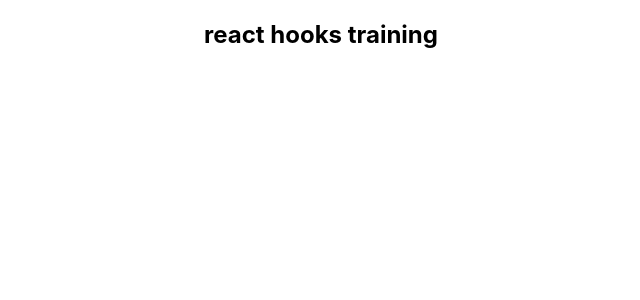
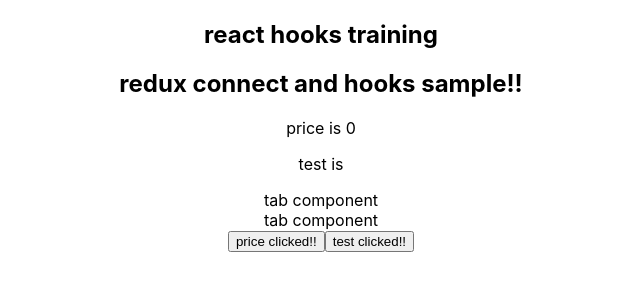
Before and after one commit to ryubb/react-sample, a React (Create React App) app: page /redux in a window 1280 px wide. Shown: the top 300 px of the page, without its empty margins (319-959 px from the left). Built offline with nearby package versions, Linux system fonts and the light colour scheme.

Commit message:
feat:useSelectorのパフォーマンスチェック

```diff
--- a/src/App.tsx
+++ b/src/App.tsx
@@ -5,6 +5,7 @@ import "./App.css";
 import Memo from "./components/Memo";
 import Container from "./components/Container";
 import Context from "./components/Context";
+import Redux from "./components/Redux";
 
 function App() {
   return (
@@ -14,6 +15,7 @@ function App() {
         <Route exact path="/memo" component={Memo} />
         <Route exact path="/container" component={Container} />
         <Route exact path="/context" component={Context} />
+        <Route exact path="/redux" component={Redux} />
       </Router>
     </div>
   );
--- /dev/null
+++ b/src/components/Redux/Child.tsx
@@ -0,0 +1,17 @@
+import React, { FC } from "react";
+import { useSelector } from "react-redux";
+import GrandChild from "./GrandChild";
+
+interface Props {}
+const ChildComponent: FC<Props> = (props: Props) => {
+  console.log("redux children");
+  const price = useSelector((state: { price: number }) => state.price);
+  return (
+    <div>
+      tab component
+      <GrandChild price={price} />
+    </div>
+  );
+};
+
+export default ChildComponent;
--- /dev/null
+++ b/src/components/Redux/GrandChild.tsx
@@ -0,0 +1,13 @@
+import React, { FC } from "react";
+import { useSelector } from "react-redux";
+
+interface Props {
+  price: number;
+}
+const GrandChild: FC<Props> = ({ price }: Props) => {
+  console.log("redux grand child");
+
+  return <div>tab component</div>;
+};
+
+export default GrandChild;
--- /dev/null
+++ b/src/components/Redux/index.tsx
@@ -0,0 +1,38 @@
+import React, { FC } from "react";
+import { useSelector, useDispatch, connect } from "react-redux";
+import Child from "./Child";
+import { State } from "../..";
+
+interface Props {}
+const Redux: FC<State> = ({ price, test }: State) => {
+  console.log("redux parent");
+  // const { price, test } = useSelector(({ price, test }: State) => ({
+  //   price,
+  //   test,
+  // }));
+  const dispatch = useDispatch();
+
+  const onClickPrice = () => {
+    dispatch({ type: "ADDTAX", price: price + 2 });
+  };
+  const onClick = () => {
+    dispatch({ type: "TEST", test: "new value" });
+  };
+
+  return (
+    <div>
+      <h2>redux connect and hooks sample!!</h2>
+      <p>price is {price}</p>
+      <p>test is {test}</p>
+      <Child />
+      <button onClick={onClickPrice}>price clicked!!</button>
+      <button onClick={onClick}>test clicked!!</button>
+    </div>
+  );
+};
+
+const mapState = (state: State) => ({
+  price: state.price,
+  test: state.test,
+});
+export default connect(mapState)(Redux);
--- a/src/index.tsx
+++ b/src/index.tsx
@@ -1,14 +1,59 @@
-import React from 'react';
-import ReactDOM from 'react-dom';
-import './index.css';
-import App from './App';
-import reportWebVitals from './reportWebVitals';
+import React from "react";
+import ReactDOM from "react-dom";
+import "./index.css";
+import App from "./App";
+import { createStore } from "redux";
+import { Provider } from "react-redux";
+import reportWebVitals from "./reportWebVitals";
+
+// ActionCreator
+export interface State {
+  price: number;
+  test: string;
+}
+interface Test {
+  type: string;
+  test: string;
+}
+interface ActionType extends Test {
+  type: string;
+  price: number;
+}
+const ADDTAX = "ADDTAX";
+const TEST = "TEST";
+
+//state初期化
+const initialState: State = {
+  price: 0,
+  test: "",
+};
+// Reducer
+function appReducer(state: State = initialState, action: ActionType) {
+  switch (action.type) {
+    case ADDTAX:
+      return { ...state, price: action.price };
+    case TEST:
+      return { ...state, test: action.test };
+    default:
+      return state;
+  }
+}
+
+// const combinedReducer = combineReducers<State>({
+//   appReducer,
+//   // reducer が増えたら足していく
+// });
+
+//store作成
+const store = createStore(appReducer);
 
 ReactDOM.render(
-  <React.StrictMode>
-    <App />
-  </React.StrictMode>,
-  document.getElementById('root')
+  <Provider store={store}>
+    <React.StrictMode>
+      <App />
+    </React.StrictMode>
+  </Provider>,
+  document.getElementById("root")
 );
 
 // If you want to start measuring performance in your app, pass a function
```
